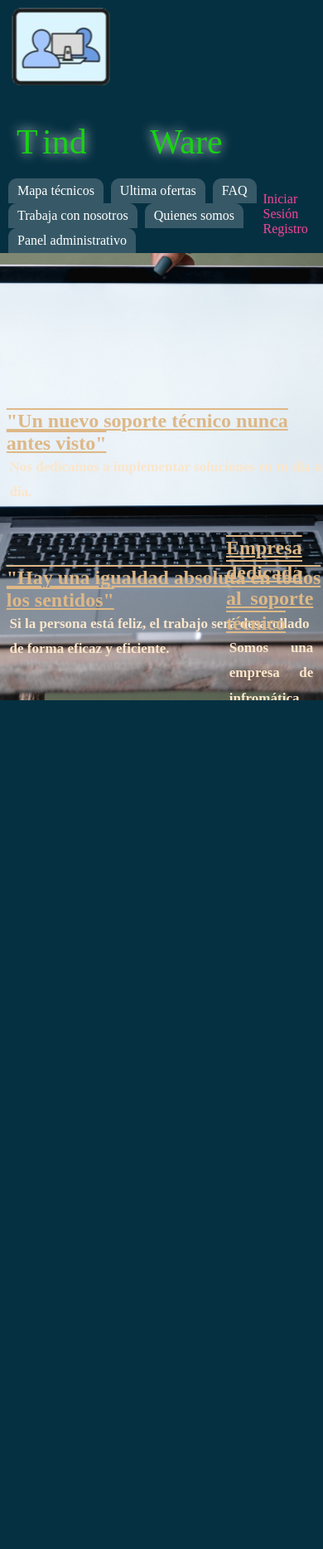
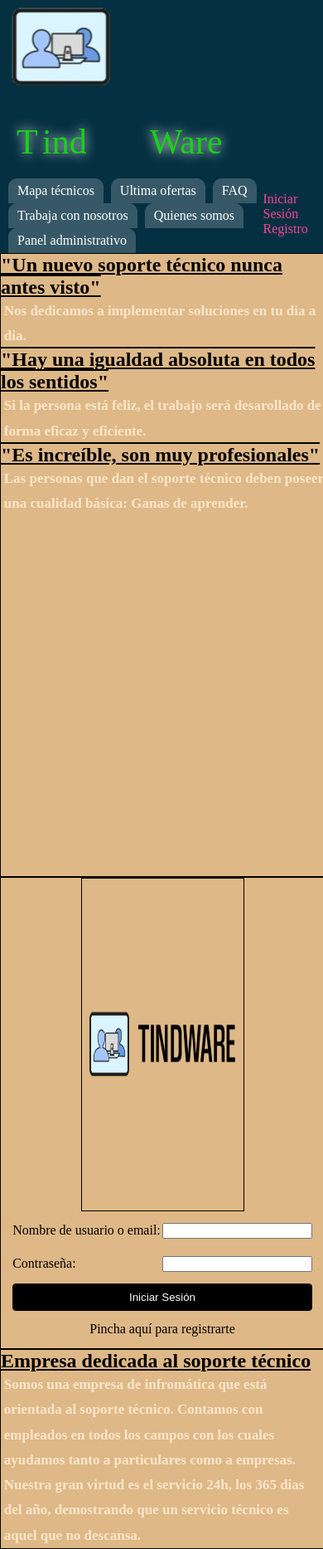
Before and after one commit to 9c23a5/tindware-web, a PHP site: page / in a window 390 px wide. Shown: the whole page at 83% size. Before the commit the page ends 844 px from the top, so only its background shows below. Run offline with PHP 8.4, Linux system fonts and the light colour scheme; data that the repository does not hold is empty.

Commit message:
responsive agregado

```diff
--- a/css/index.css
+++ b/css/index.css
@@ -2,18 +2,20 @@
     margin: 0;
     padding: 0;
 }
-body {
-    height: 100%;
+
+body{
+    background: bisque;
+}
+.main{
     width: 100%;
-    background-image: url("../img/indeximg.jpg");
-    background-size: cover;
-    background-repeat: no-repeat;
-    background-position: center center;
-    background-attachment: fixed;
-    scroll-behavior: auto;
+    max-width: 1920px;
+    background-color: burlywood;
+    margin: 0 auto;
+    overflow: hidden;
+
 }
 h2{
-      color: burlywood;
+    color: black;
     font-weight: bold;
     text-decoration-line:overline underline ;
 }
@@ -24,52 +26,36 @@ body {
     margin-left: 0.1cm;
     font-size: 17px;
 }
-  #txt{
 
-      background-color:#fff
+#txtizq{
+    float: left;
+    border: 1px solid black;
+    width: 25%;
+    height: 750px;
 }
-  #txt1{
-      position: fixed;
-      margin-top: 5cm;
-      margin-left: 2%;
+#centro{
+    float: left;
+    border: 1px solid black;
+    width: 50%;
 
+}#centro img{
+    width: 50%;
+    text-align: center;
+    margin: auto;
+    display: block;
+    border: 1px solid black;
 }
-  #txt2{
-    position: fixed;
-    margin-top: 10cm;
-    margin-left: 2%;
 
+#txtder{
+    float: left;
+    width: 24%;
+    border: 1px solid black;
 }
-  #txt3{
-    position: fixed;
-    margin-top: 15cm;
-    margin-left: 2%;
-    width: 27%;
+table{
 
+    margin: 0 auto;
 }
-  #txtder{
 
-      position: fixed;
-      margin-left: 70%;
-      margin-top: 9cm;
-      line-height: 0.8cm;
-      width: 27%;
-      text-align: justify;
-  }
-  #imgtit{
-      text-align: center;
-      margin-top: 5cm;
-      position: fixed;
-      margin-left: 19cm;
-  }
-  #login{
-      margin-left: 21cm;
-      margin-top: 0cm;
-      position: fixed;
-      margin-left: 21cm;
-      margin-top: 12cm;
-
-}
 .submit{
   width:100%;
   padding:8px 16px;
@@ -89,3 +75,47 @@ body {
 td{
   line-height: 1cm;
 }
+
+
+@media screen and (max-width:800px){
+    .main{
+        width: 100%;
+    }
+    #txtizq{
+        width: 100%;
+    }
+    #centro{
+        width: 100%;
+    }
+    #txtder{
+        width: 100%;
+    }
+}
+@media screen and (max-width:1200px){
+    .main{
+        width: 100%;
+    }
+    #txtizq{
+        width: 100%;
+    }
+    #centro{
+        width: 100%;
+    }
+    #txtder{
+        width: 100%;
+    }
+}
+@media screen and (max-width:1600px){
+    .main{
+        width: 100%;
+    }
+    #txtizq{
+        width: 100%;
+    }
+    #centro{
+        width: 100%;
+    }
+    #txtder{
+        width: 100%;
+    }
+}
--- a/css/main.css
+++ /dev/null
@@ -1,3 +0,0 @@
-body {
-    background-color: #6f7767;
-}
--- a/index.php
+++ b/index.php
@@ -2,7 +2,7 @@
 <html lang="en">
 <head>
     <title>TindWare - Inicio</title>
-    <meta name="viewport" content="width=device-width, initial-scale=1.0">
+    <meta name="viewport" content="width=device-width, user-scalable=no, initial-scale=1.0, maximum-scale=1.0, minimum-scale=1.0">
     <link rel="stylesheet" type="text/css" href="css/index.css">
 
 </head>
@@ -22,35 +22,20 @@
      }
     ?>
 
-    <div id="main">
-    <div id="txt1">
+    <div class="main">
+    <div id="txtizq">
         <h2>"Un nuevo soporte técnico nunca antes visto"</h2>
             <p>Nos dedicamos a implementar soluciones en tu dia a dia.</p>
-    </div>
 
-    <div id="txt2">
         <h2>"Hay una igualdad absoluta en todos los sentidos"</h2>
             <p>Si la persona está feliz, el trabajo será desarollado de forma eficaz y eficiente.</p>
-    </div>
-    <div id="txt3">
+
         <h2>"Es increíble, son muy profesionales"</h2>
             <p>Las personas que dan el soporte técnico deben poseer una cualidad básica: Ganas de aprender.</p>
     </div>
-    <div id="txtder">
-        <h2>Empresa dedicada al soporte técnico</h2>
-            <p>Somos una empresa de infromática que está orientada al soporte técnico. Contamos con empleados en todos
-                los campos con los cuales ayudamos tanto a particulares como a empresas.<br/>
-                Nuestra gran virtud es el servicio 24h, los 365 dias del año, demostrando que un servicio técnico
-                es aquel que no descansa.
-            </p>
-    </div>
-
-        <div id="imgtit">
-        <img src="img/tindware.png" alt="Los fundadores" width="480" height="400">
-        </div>
-        <div id="login">
-
-        <form action="do_login.php" method="POST">
+        <div id="centro">
+            <img src="img/tindware.png" alt="Los fundadores" width="480" height="400">
+            <form action="do_login.php" method="POST">
         <!-- Formulario de inicio de sesión-->
             <table>
                 <tr>
@@ -71,15 +56,22 @@
                             <tr>
                                 <td colspan="2" align="center"><a href="registro.php" class="reg">Pincha aquí para registrarte</a></td>
                             </tr>
-
-
                         </table>
                     </td>
                 </tr>
             </table>
         </form>
         </div>
-        </div>
+        <div id="txtder">
+        <h2>Empresa dedicada al soporte técnico</h2>
+            <p>Somos una empresa de infromática que está orientada al soporte técnico. Contamos con empleados en todos
+                los campos con los cuales ayudamos tanto a particulares como a empresas.<br/>
+                Nuestra gran virtud es el servicio 24h, los 365 dias del año, demostrando que un servicio técnico
+                es aquel que no descansa.
+            </p>
+    </div>
+
+
     </div>
 
     <?php
```
Also changed, not shown: css/index2.css (added, +91 -0 lines). Lines whose indentation alone changed are shown as unchanged.
